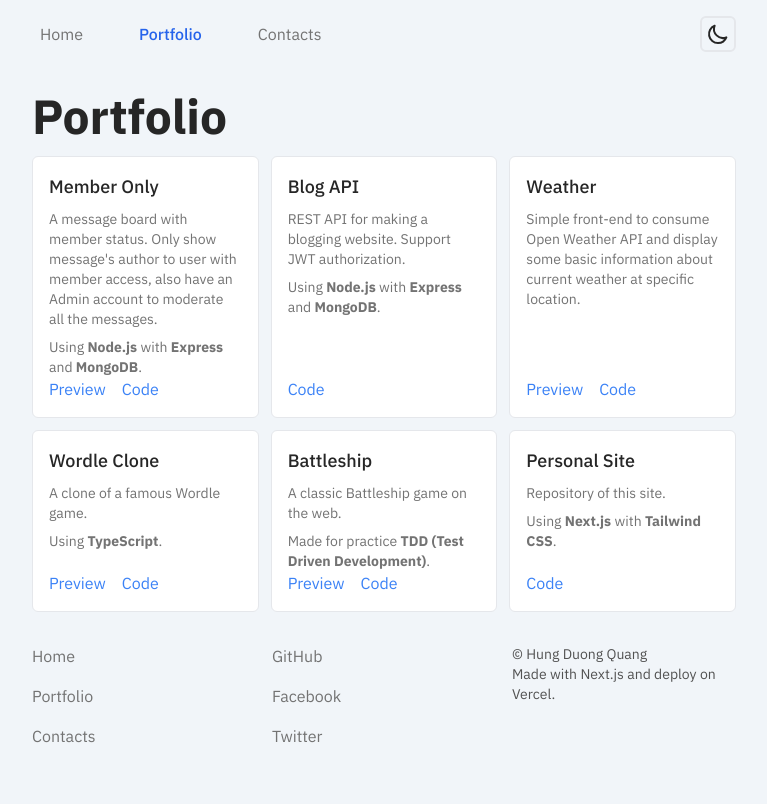
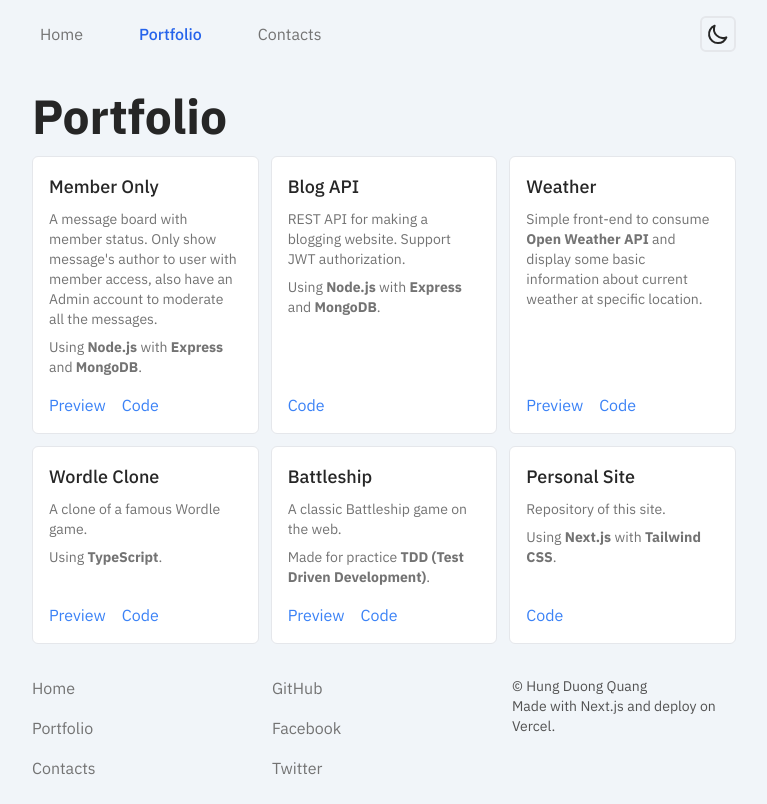
Before and after one commit to qhungg289/personal-site-qhungg289, a Next.js app: page /portfolio in a window 1280 px wide. Shown: the whole page, without its empty margins (256-1023 px from the left). Built offline with nearby package versions, Linux system fonts and the light colour scheme.

Commit message:
Update index route for /portfolio

```diff
--- a/pages/portfolio/index.js
+++ b/pages/portfolio/index.js
@@ -25,7 +25,7 @@ export default function Portfolio() {
 
 				<GridCardContainer>
 					<PortfolioCard>
-						<div className="space-y-2">
+						<div className="mb-4 space-y-2">
 							<PortfolioCardHeading>Member Only</PortfolioCardHeading>
 
 							<PortfolioCardContent>
@@ -49,7 +49,7 @@ export default function Portfolio() {
 					</PortfolioCard>
 
 					<PortfolioCard>
-						<div className="space-y-2">
+						<div className="mb-4 space-y-2">
 							<PortfolioCardHeading>Blog API</PortfolioCardHeading>
 
 							<PortfolioCardContent>
@@ -69,12 +69,13 @@ export default function Portfolio() {
 					</PortfolioCard>
 
 					<PortfolioCard>
-						<div className="space-y-2">
+						<div className="mb-4 space-y-2">
 							<PortfolioCardHeading>Weather</PortfolioCardHeading>
 
 							<PortfolioCardContent>
-								Simple front-end to consume Open Weather API and display some
-								basic information about current weather at specific location.
+								Simple front-end to consume <b>Open Weather API</b> and display
+								some basic information about current weather at specific
+								location.
 							</PortfolioCardContent>
 						</div>
 
@@ -89,7 +90,7 @@ export default function Portfolio() {
 					</PortfolioCard>
 
 					<PortfolioCard>
-						<div className="space-y-2">
+						<div className="mb-4 space-y-2">
 							<PortfolioCardHeading>Wordle Clone</PortfolioCardHeading>
 
 							<PortfolioCardContent>
@@ -111,7 +112,7 @@ export default function Portfolio() {
 					</PortfolioCard>
 
 					<PortfolioCard>
-						<div className="space-y-2">
+						<div className="mb-4 space-y-2">
 							<PortfolioCardHeading>Battleship</PortfolioCardHeading>
 
 							<PortfolioCardContent>
@@ -133,7 +134,7 @@ export default function Portfolio() {
 					</PortfolioCard>
 
 					<PortfolioCard>
-						<div className="space-y-2">
+						<div className="mb-4 space-y-2">
 							<PortfolioCardHeading>Personal Site</PortfolioCardHeading>
 
 							<PortfolioCardContent>
```
